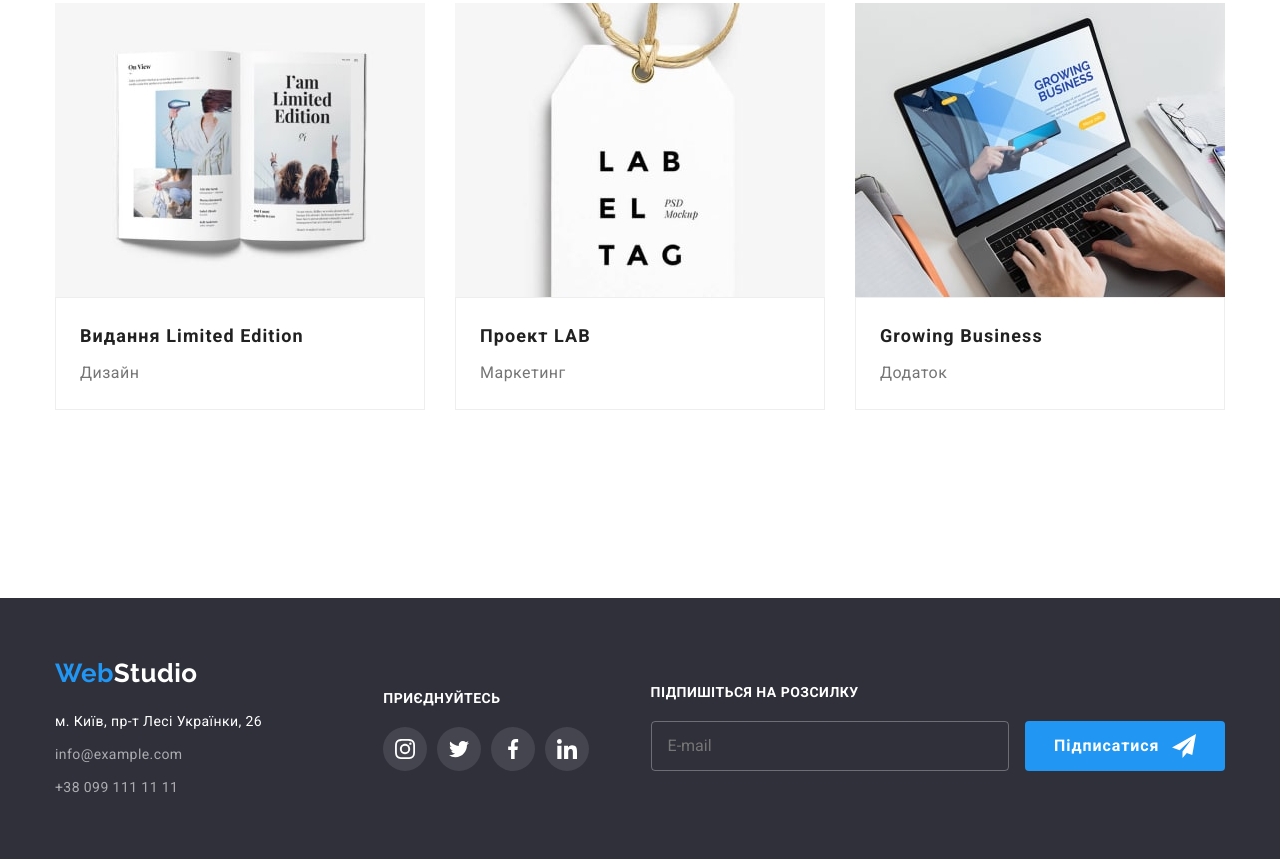
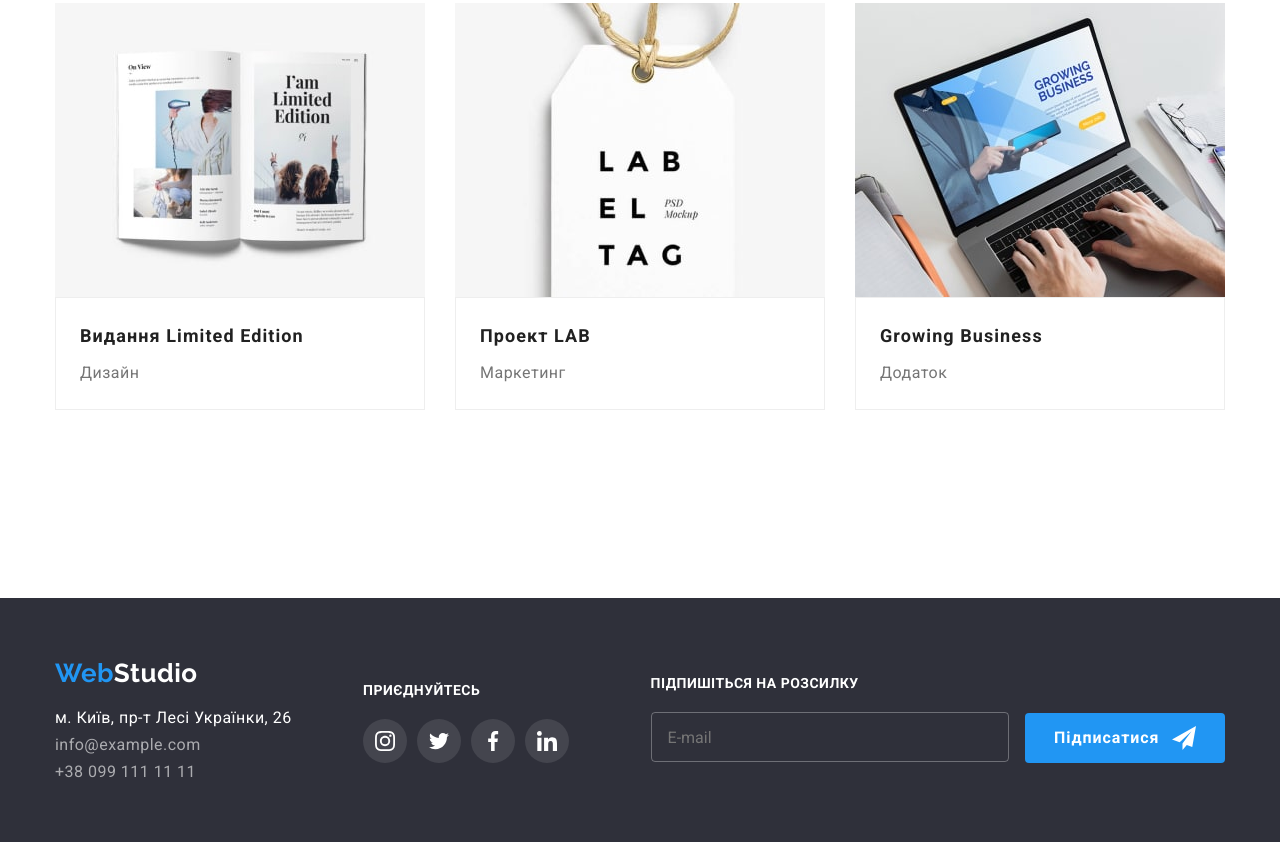
Before and after one commit to Nadiia23/goit-markup-hw-06, a plain HTML site: page portfolio.html in a window 1280 px wide. Shown: the part 1126-1985 px from the top of the page. Drawn offline with nearby package versions, Linux system fonts and the light colour scheme.

Commit message:
Колір для адреси у футері

```diff
--- a/css/styles.css
+++ b/css/styles.css
@@ -833,48 +833,39 @@ body {
 
 .footer-list {
     margin-top: 20px;
-    font-style: normal;
-    font-size: 14px;
-    line-height: 1.7;
-    color: var(--primary-white-color);
-
 }
 
 .footer-list-item {
     margin-bottom: 9px;
-    font-size: 14px;
-    line-height: 24px;
-    letter-spacing: 0.03em;
-    color: rgba(255, 255, 255, 0.6);
 }
 
 .footer-list-item:nth-child(3) {
     margin-bottom: 0;
 }
 
-.footer-list .link {
-    margin-top: 9px;
-    margin-right: 70px;
+.footer-list-item .link {
     color: rgba(255, 255, 255, 0.6);
     transition-duration: 250ms;
     transition-timing-function: cubic-bezier(0.4, 0, 0.2, 1);
 }
 
-.footer-list .link:hover,
-.footer-list .link:focus {
+.footer-list-item .link:hover,
+.footer-list-item .link:focus {
     color: var(--accent-color);
 }
 
-.footer-list .street {
+.footer-list-item .link span {
     color: var(--primary-white-color);
     transition-duration: 250ms;
     transition-timing-function: cubic-bezier(0.4, 0, 0.2, 1);
 }
 
-.footer-list .street:hover,
-.footer-list .street:focus {
+.footer-list-item .link span:hover,
+.footer-list-item .link span:focus {
     color: var(--accent-color);
 }
+
+
 
 .connection {
     display: flex;
--- a/portfolio.html
+++ b/portfolio.html
@@ -184,7 +184,7 @@
             <a href="./index.html" class="footer-logo link"><span>Web</span>Studio</a>
                 <ul class="footer-list list">
                     <li class="footer-list-item"><a href="https://goo.gl/maps/6noj76bHKPzLhNcZA" target="_blank" rel="noopener noreferrer nofollow"
-                        class="link"><span class="street">м. Київ, пр-т Лесі Українки, 26</span></a></li>
+                        class="link"><span>м. Київ, пр-т Лесі Українки, 26</span></a></li>
                     <li class="footer-list-item"><a href="mailto:info@example.com" class="link">info@example.com</a></li>
                     <li class="footer-list-item"><a href="tel:+380991111111" class="link">+38 099 111 11 11</a></li>
                 </ul>
```
